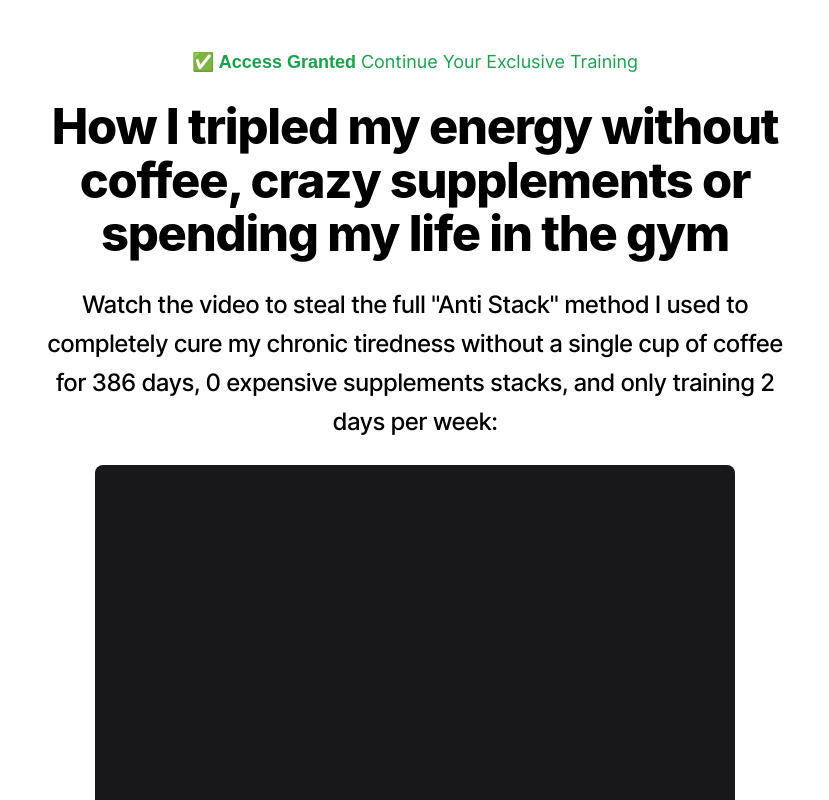
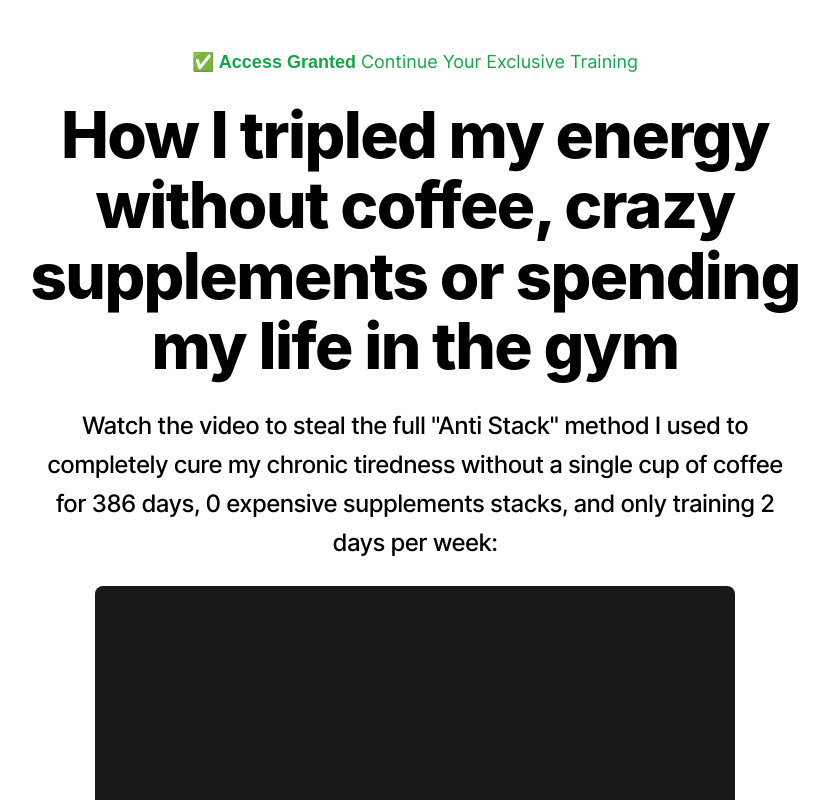
Before and after one commit to marleymcbride/antistack, a Next.js app: page /signup-watch-video in a window 1280 px wide. Shown: the top 800 px of the page, without its empty margins (225-1054 px from the left). Built offline with nearby package versions, Linux system fonts and the light colour scheme; a web font is replaced by a local one.

Commit message:
Anti stack v4 2026 updated mob headlines - 5/1/26

```diff
--- a/app/blueprint/page.tsx
+++ b/app/blueprint/page.tsx
@@ -21,7 +21,7 @@ export default function BlueprintPage() {
             <div className="p-5 mx-auto max-w-5xl rounded-xl border backdrop-blur bg-zinc-800/50 border-zinc-700/50 md:p-6">
               <div className="text-center text-white">
                 {/* Main CTA Headline */}
-                <h1 className="mb-3 text-3xl font-bold md:text-4xl">3 Weeks to Jumping Out Of Bed</h1>
+                <h1 className="mb-3 text-4xl font-bold md:text-5xl">3 Weeks to Jumping Out Of Bed</h1>
 
                 {/* Sub-eyebrow */}
                 <p className="mb-5 text-sm md:text-base text-zinc-300">
--- a/app/page.tsx
+++ b/app/page.tsx
@@ -372,7 +372,7 @@ export default function Home() {
           </div>
 
           {/* Main Headline */}
-          <h1 className="text-3xl md:text-5xl lg:text-6xl xl:text-4xl font-extrabold tracking-tight text-black text-center mb-6 px-4 sm:px-4 md:px-4 max-w-[90%] sm:max-w-[85%] md:max-w-[70%] mx-auto">
+          <h1 className="text-4xl md:text-5xl lg:text-6xl font-extrabold tracking-tight text-black text-center mb-6 px-4 max-w-[90%] sm:max-w-[85%] md:max-w-[70%] mx-auto">
             The Anti Stack: How I tripled my energy without coffee, crazy supplements or spending my life in the gym
           </h1>
           <h2 className="text-lg md:text-2xl lg:text-2xl xl:text-2xl font-medium tracking-tight text-black text-center mb-8 px-4 sm:px-4 md:px-4 max-w-[90%] sm:max-w-[85%] md:max-w-[60%] mx-auto leading-relaxed">
--- a/app/signup-watch-video/page.tsx
+++ b/app/signup-watch-video/page.tsx
@@ -44,7 +44,7 @@ export default function SignupWatchVideo() {
             </div>
 
             {/* Main Headline */}
-            <h1 className="text-3xl md:text-5xl lg:text-6xl xl:text-5.3xl font-extrabold tracking-tight text-black text-center mb-6 px-4 sm:px-4 md:px-4 max-w-[90%] sm:max-w-[85%] md:max-w-[70%] mx-auto">
+            <h1 className="text-4xl md:text-5xl lg:text-6xl font-extrabold tracking-tight text-black text-center mb-6 px-4 max-w-[90%] sm:max-w-[85%] md:max-w-[70%] mx-auto">
               How I tripled my energy without coffee, crazy supplements or spending my life in the gym
             </h1>
             <h2 className="text-lg md:text-2xl lg:text-2xl xl:text-2xl font-medium tracking-tight text-black text-center mb-6 px-4 sm:px-4 md:px-4 max-w-[90%] sm:max-w-[85%] md:max-w-[60%] mx-auto leading-relaxed">
```
